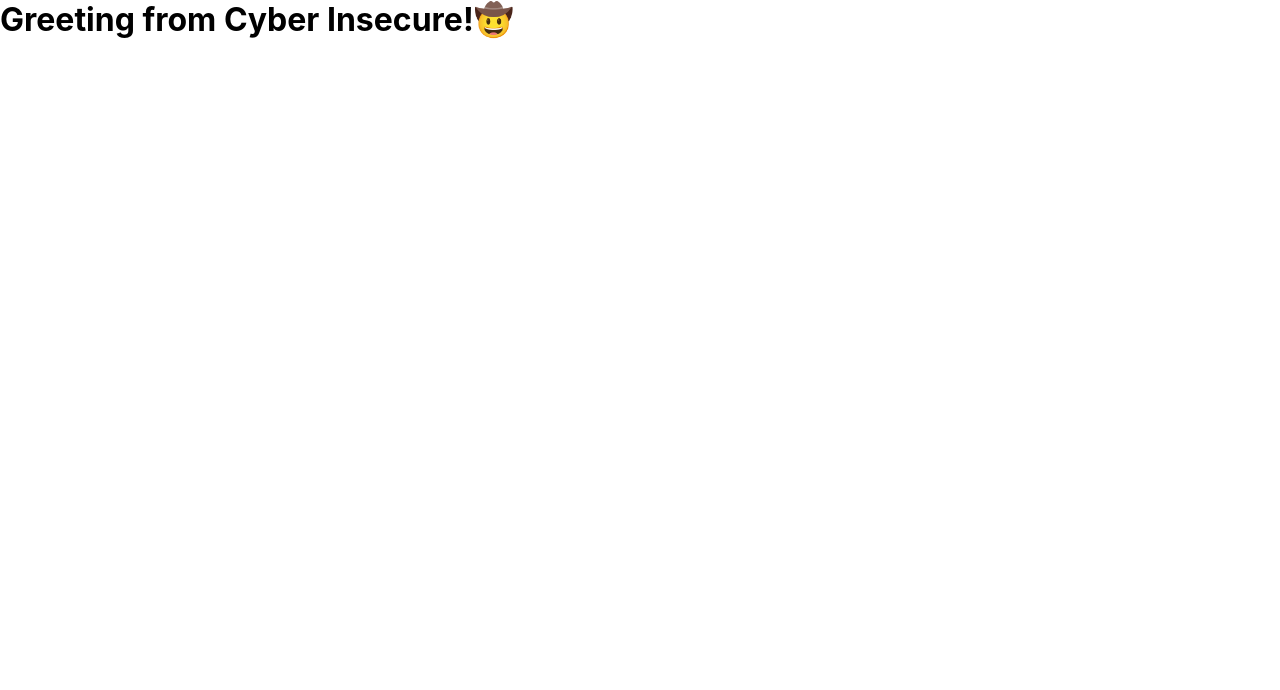
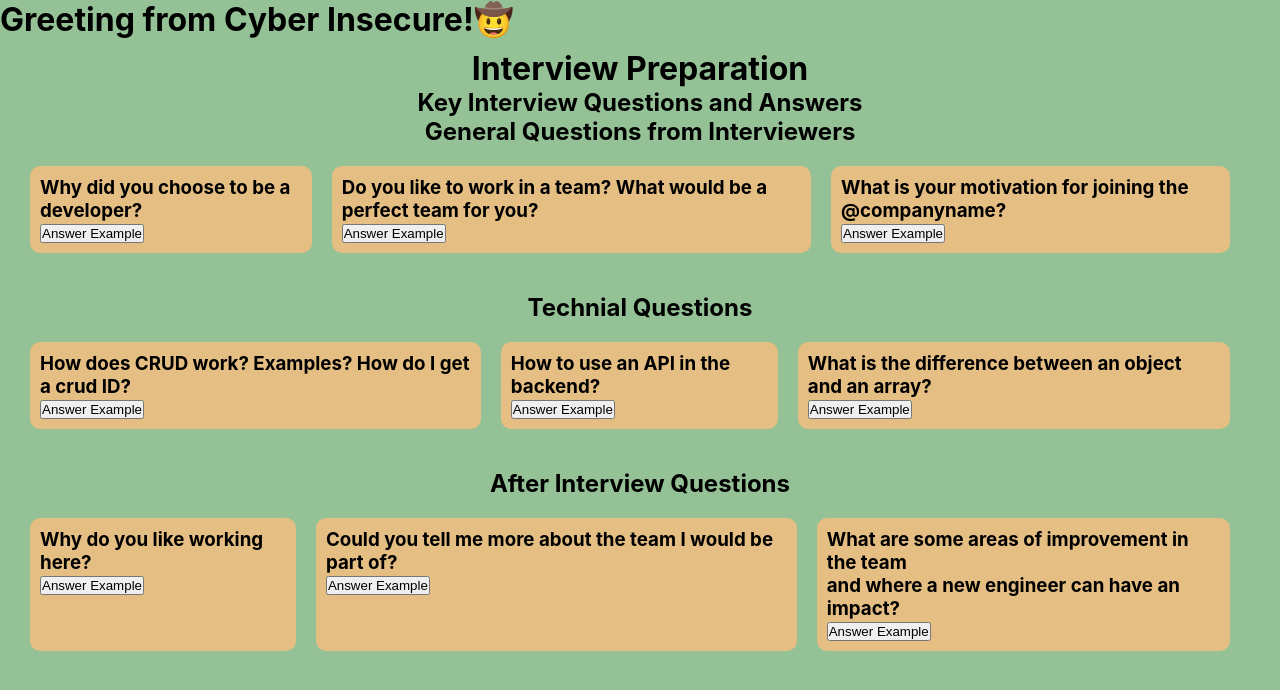
Before and after one commit to SchoolOfCode/bc13_final-project_front-end-cyber-insecure, a React (Create React App) app: page / in a window 1280 px wide. Shown: the top 690 px of the page. Built offline with nearby package versions, Linux system fonts and the light colour scheme.

Commit message:
Initial commit to InterviewPrepPage branch, Taylor

```diff
--- /dev/null
+++ b/src/Components/InterviewPrepPage/InterviewPrepPage.css
@@ -0,0 +1,55 @@
+* {
+  box-sizing: border-box;
+  margin: 0;
+  padding: 0;
+}
+
+/* CSS Variables */
+:root {
+  --primary_colour: #94c296;
+  --secondary_colour: #E5BE83;
+}
+
+body {
+  background-color: var(--primary_colour);
+}
+
+/* Page Container */
+.interviewPrepPage_container {
+  display: flex;
+  flex-direction: column;
+  align-items: center;
+  justify-content: center;
+  padding: 10px ;
+}
+
+/* Questions Section */
+.allQuestions_container {
+  display: flex;
+  flex-direction: column;
+  align-items: center;
+  justify-content: center;
+  gap: 20px;
+}
+
+/* Individual Question Sections */
+.interviewQuestionsSection {
+  display: flex;
+  flex-direction: column;
+  align-items: center;
+}
+
+.questionsList {
+  display: flex;
+  flex-direction: row;
+  padding: 20px;
+}
+
+/* Individual Questions Styling */
+
+.questionStyling {
+  background-color: var(--secondary_colour);
+  margin-right: 20px;
+  border-radius: 10px;
+  padding: 10px;
+}
--- a/src/Components/InterviewPrepPage/InterviewPrepPage.js
+++ b/src/Components/InterviewPrepPage/InterviewPrepPage.js
@@ -1,6 +1,87 @@
+import './InterviewPrepPage.css';
+import { useState } from 'react';
 import React from "react";
 
 function InterviewPrepPage (props){
-    return
+
+    // 1. Onclick event handler showing a popup card of a good answer structure to each question when clicked
+
+
+    // 2. I think we need to use, the useState hook in order for this to work.
+    // 3. Check chatGt
+
+
+    return (
+        <div className="interviewPrepPage_container">
+            <h1>Interview Preparation</h1>
+            <h2>Key Interview Questions and Answers</h2>
+
+            <div className="allQuestions_container">
+                <section className="interviewQuestionsSection">
+                    <h2>General Questions from Interviewers</h2>
+                    <div className="questionsList">
+                        <div className="questionStyling">
+                            <h3>Why did you choose to be a developer?</h3>
+                            <button>Answer Example</button>
+                        </div>
+
+                        <div className="questionStyling">
+                            <h3>Do you like to work in a team? What would be a perfect team for you?</h3>
+                            <button>Answer Example</button>
+                        </div>
+
+                        <div className="questionStyling">
+                            <h3>What is your motivation for joining the @companyname?</h3>
+                            <button>Answer Example</button>
+                        </div>
+                    </div>
+                </section>
+
+                <section className="interviewQuestionsSection">
+                    <h2>Technial Questions</h2>
+                    <div className="questionsList">
+                        <div className="questionStyling">
+                            <h3>How does CRUD work? Examples? How do I get a crud ID?</h3>
+                            <button>Answer Example</button>
+                        </div>
+
+                        <div className="questionStyling">
+                            <h3>How to use an API in the backend?</h3>
+                            <button>Answer Example</button>
+                        </div>
+
+                        <div className="questionStyling">
+                            <h3>What is the difference between an object and an array?</h3>
+                            <button>Answer Example</button>
+                        </div>
+                    </div>
+                </section>
+
+
+                <section className="interviewQuestionsSection">
+                    <h2>After Interview Questions</h2>
+                    <div className="questionsList">
+                        <div className="questionStyling">
+                            <h3>Why do you like working here?</h3>
+                            <button>Answer Example</button>
+                        </div>
+
+                        <div className="questionStyling">
+                            <h3>Could you tell me more about the team I would be part of?</h3>
+                            <button>Answer Example</button>
+                        </div>
+
+                        <div className="questionStyling">
+                            <h3>What are some areas of improvement in the team <br/>and where a new engineer can have an impact?</h3>
+                            <button>Answer Example</button>
+                        </div>
+                    </div>
+                </section>
+
+            </div>
+
+        </div>
+
+    )
 }
 export default InterviewPrepPage
```
